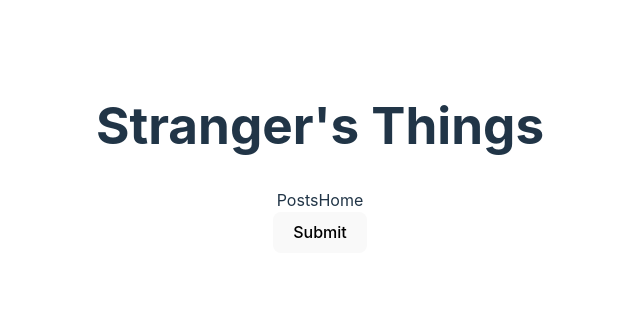
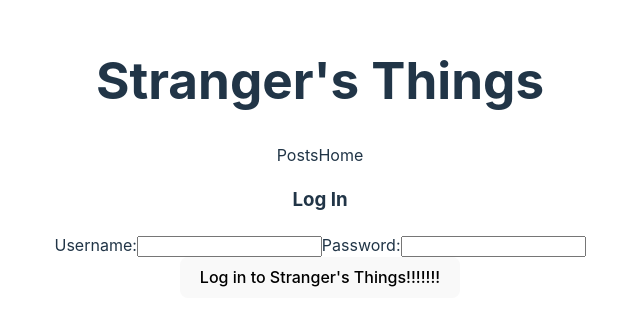
Before and after one commit to andrewboug/Strangers_Things, a React (Vite) app: page / in a window 1280 px wide. Shown: the part 242-568 px from the top of the page, without its empty margins (320-960 px from the left). Built offline with nearby package versions, Linux system fonts and the light colour scheme.

Commit message:
added baseurl to post, and login stuff

```diff
--- a/src/components/LogIn.jsx
+++ b/src/components/LogIn.jsx
@@ -3,8 +3,18 @@
 export default function LogIn() {
   return (
     <div>
-      <form input="text" placeholder="Username"></form>
-      <button>Submit</button>
+      <h3>Log In</h3>
+      <form>
+        <label>
+          Username:
+          <input name="username" type="text" />
+        </label>
+        <label>
+          Password:
+          <input name="password" type="text" />
+        </label>
+      </form>
+      <button>Log in to Stranger's Things!!!!!!!</button>
     </div>
   );
 }
--- a/src/components/Posts.jsx
+++ b/src/components/Posts.jsx
@@ -1,4 +1,6 @@
 import React from "react";
+const BaseUrl =
+  "https://strangers-things.herokuapp.com/api/2301-FTB-ET-WEB-AM/posts";
 
 export default function Posts() {
   return <div> The Posts component</div>;
```
